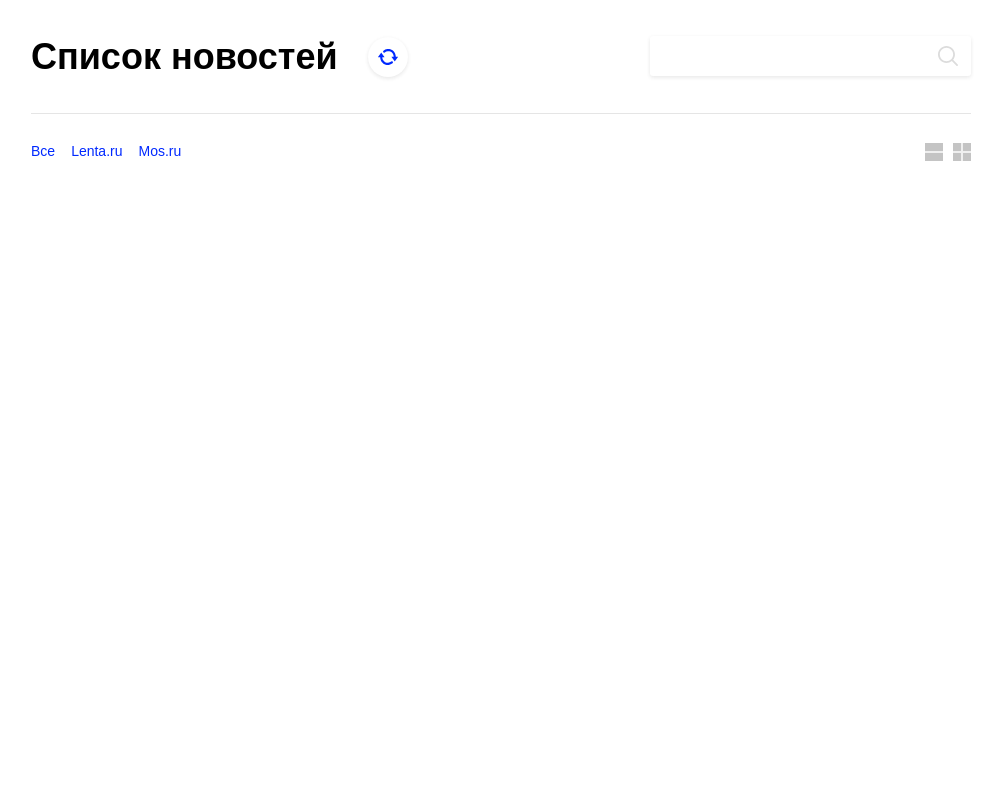
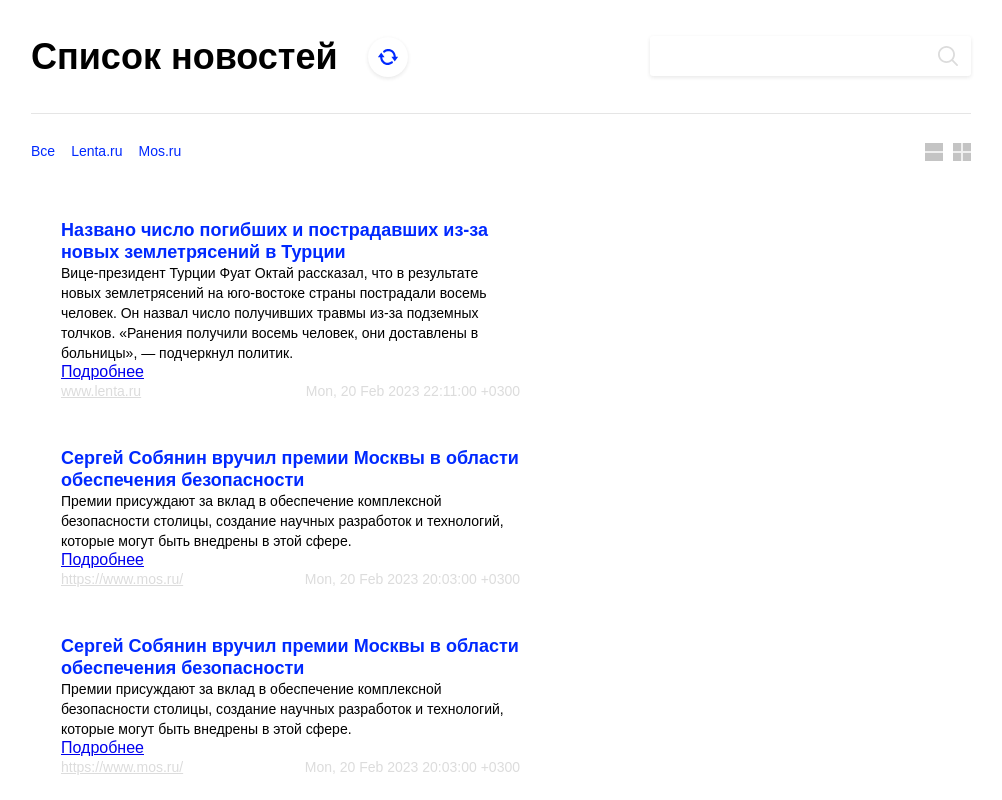
Before and after one commit to AxlLove/rss-involta-test-task, a Nuxt app: page / in a window 1280 px wide. Shown: the top 800 px of the page, without its empty margins (139-1141 px from the left). Built offline with nearby package versions, Linux system fonts and the light colour scheme.

Commit message:
feat: layout/ grid-card

```diff
--- /dev/null
+++ b/assets/js/mock.js
@@ -0,0 +1,27 @@
+export const mockMos = {
+  type: 'https://www.mos.ru/',
+  title: 'Сергей Собянин вручил премии Москвы в области обеспечения безопасности',
+  description: 'Премии присуждают за вклад в обеспечение комплексной безопасности столицы, создание научных разработок и технологий, которые могут быть внедрены в этой сфере. ',
+  link: 'https://www.mos.ru/mayor/themes/10299/9017050/',
+  pubDate: 'Mon, 20 Feb 2023 20:03:00 +0300',
+  image: 'https://www.mos.ru/upload/newsfeed/news/MAX_3433(17).jpg'
+}
+
+const mockLenta = {
+  type: 'www.lenta.ru',
+  title: 'Названо число погибших и пострадавших из-за новых землетрясений в Турции',
+  description: 'Вице-президент Турции Фуат Октай рассказал, что в результате новых землетрясений на юго-востоке страны пострадали восемь человек. Он назвал число получивших травмы из-за подземных толчков. «Ранения получили восемь человек, они доставлены в больницы», — подчеркнул политик.',
+  link: 'https://lenta.ru/news/2023/02/20/earth/',
+  pubDate: 'Mon, 20 Feb 2023 22:11:00 +0300',
+  image: 'https://icdn.lenta.ru/images/2023/02/20/22/20230220220955252/pic_0676c0799dbda101f8ed6158565f3e40.jpg'
+}
+
+
+export const mockFeed = () => {
+  const arr = [];
+  for (let i = 1; i <= 20; i++) {
+    const randomN = Math.floor(Math.random() * 2) + 1
+    randomN === 1? arr.push({...mockLenta, id: i}) : arr.push({...mockMos, id: i})
+  }
+  return arr
+};
--- /dev/null
+++ b/components/UI/feed-filters.vue
@@ -0,0 +1,34 @@
+<template>
+    <div class="main__filter-links">
+      <a class="main__filter-link">Все</a>
+      <a class="main__filter-link">Lenta.ru</a>
+      <a class="main__filter-link">Mos.ru</a>
+    </div>
+</template>
+
+<script>
+export default {
+
+}
+</script>
+
+<style scoped>
+.main__filter-links {
+  display: flex;
+  gap: 16px;
+}
+
+.main__filter-link {
+  font-size: 14px;
+  line-height: 16px;
+  color: rgba(0, 41, 255, 1);
+  cursor: pointer;
+}
+.main__filter-link:hover {
+  opacity: .8;
+}
+
+.main__filter-link_active {
+  color: rgba(0, 0, 0, 1)
+}
+</style>
--- /dev/null
+++ b/components/grid-card.vue
@@ -0,0 +1,53 @@
+<template>
+  <div class="card">
+    <h3 class="card__title">{{ card.title }}</h3>
+    <p class="card__description">{{ card.description }}</p>
+    <a class="card__link" :href="card.link" target="_blank">Подробнее</a>
+    <div class="card__container">
+      <a class="card__source-link" :href="card.type" target="_blank">{{ card.type }}</a>
+      <p class="card__date">{{ card.pubDate }}</p>
+    </div>
+  </div>
+</template>
+
+<script>
+export default {
+  name: "grid-card",
+  props: {card: Object},
+}
+</script>
+
+<style scoped>
+.card {
+  width: 520px;
+  padding: 30px 31px 16px 30px;
+}
+.card__title {
+  font-size: 18px;
+  line-height: 22px;
+  font-weight: 700;
+  color: #0029FF;
+}
+.card__description {
+  font-size: 14px;
+  line-height: 20px;
+  font-weight: 400;
+  color: #000000;
+}
+.card__container {
+  display: flex;
+  justify-content: space-between;
+}
+.card__source-link {
+  font-weight: 400;
+  font-size: 14px;
+  line-height: 20px;
+  color: #DCDCDC;
+}
+.card__date {
+  font-weight: 400;
+  font-size: 14px;
+  line-height: 20px;
+  color: #DCDCDC;
+}
+</style>
--- a/components/page-content.vue
+++ /dev/null
@@ -1,49 +0,0 @@
-<template>
-  <main class="main">
-    <div class="main__filters">
-      <div class="main__filter-links">
-        <a class="main__filter-link">Все</a>
-        <a class="main__filter-link">Lenta.ru</a>
-        <a class="main__filter-link">Mos.ru</a>
-      </div>
-      <content-view/>
-    </div>
-  </main>
-</template>
-
-<script>
-import ContentView from "~/components/UI/content-view";
-
-export default {
-  name: "page-content",
-  components: {ContentView},
-}
-</script>
-
-<style scoped>
-.main {
-  margin: 29px 170px 0;
-}
-.main__filters{
-  display: flex;
-  justify-content: space-between;
-}
-.main__filter-links {
-  display: flex;
-  gap: 16px;
-}
-
-.main__filter-link {
-  font-size: 14px;
-  line-height: 16px;
-  color: rgba(0, 41, 255, 1);
-  cursor: pointer;
-}
-.main__filter-link:hover {
-  opacity: .8;
-}
-
-.main__filter-link_active {
-  color: rgba(0, 0, 0, 1)
-}
-</style>
--- /dev/null
+++ b/components/rss-feed.vue
@@ -0,0 +1,24 @@
+<template>
+  <ul class="rss-feed">
+    <grid-card v-for="card in cards" :card="card" key="card.id"/>
+  </ul>
+</template>
+
+<script>
+import {mockMos, mockFeed} from "assets/js/mock";
+export default {
+  name: "rss-list",
+  data() {
+    return {
+      card: mockMos,
+      cards: mockFeed()
+    }
+  }
+}
+</script>
+
+<style scoped>
+  .rss-feed {
+    margin: 28px 170px 0;
+  }
+</style>
--- a/components/rss-list.vue
+++ /dev/null
@@ -1,13 +0,0 @@
-<template>
-
-</template>
-
-<script>
-export default {
-  name: "rss-list"
-}
-</script>
-
-<style scoped>
-
-</style>
--- /dev/null
+++ b/layouts/default.vue
@@ -0,0 +1,30 @@
+<template>
+  <div>
+    <v-header/>
+    <div class="nav">
+      <feed-filters/>
+      <content-view/>
+    </div>
+    <nuxt/>
+  </div>
+</template>
+
+<script>
+import ContentView from "~/components/UI/content-view";
+import FeedFilters from "~/components/UI/feed-filters";
+
+export default {
+  name: "default",
+  components: {FeedFilters, ContentView},
+}
+</script>
+
+<style scoped>
+
+.nav {
+  margin: 29px 170px 0;
+  display: flex;
+  justify-content: space-between;
+}
+
+</style>
--- a/pages/index.vue
+++ b/pages/index.vue
@@ -1,12 +1,18 @@
 <template>
-  <div>
-    <v-header/>
-    <page-content/>
-  </div>
+  <rss-feed/>
 </template>
 
 <script>
+import ContentView from "~/components/UI/content-view";
+
 export default {
-  name: 'MainPage'
+  layout: 'default',
+  name: "index",
+  components: {ContentView}
+
 }
 </script>
+
+<style scoped>
+
+</style>
```
